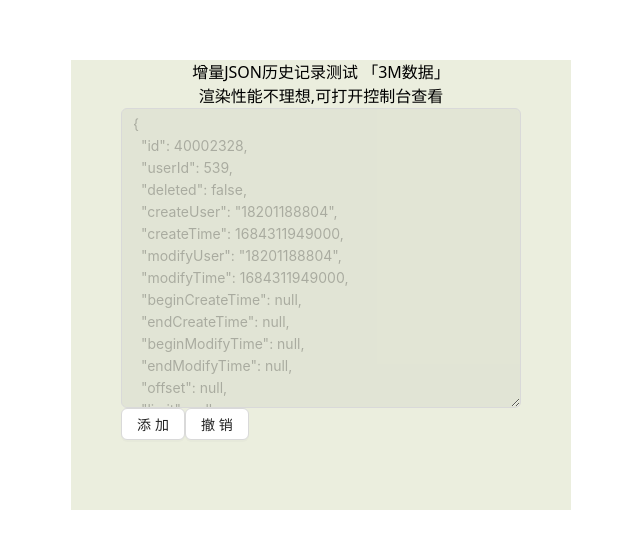
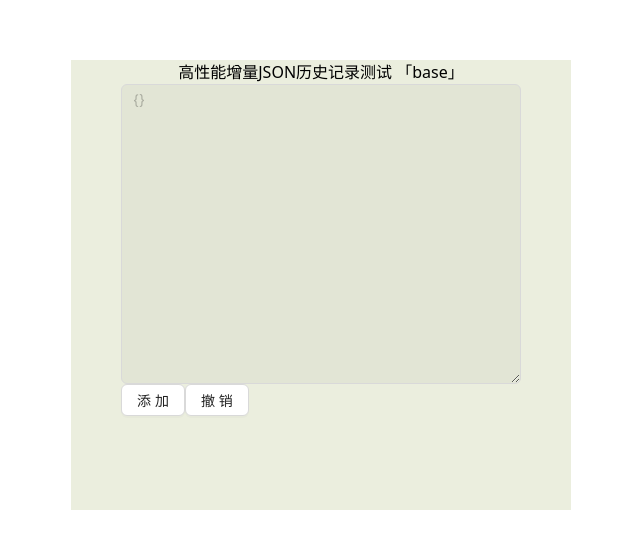
Before and after one commit to gong9/incremental-history, a React (Vite) app: page / in a window 1280 px wide. Shown: the part 115-664 px from the top of the page, without its empty margins (319-959 px from the left). Built offline with nearby package versions, Linux system fonts and the light colour scheme.

Commit message:
feat: change history stack when add

```diff
--- a/src/App.tsx
+++ b/src/App.tsx
@@ -4,25 +4,28 @@ import { Button, Input } from 'antd'
 import './App.css'
 import historyCcontroller from './historyCcontroller'
 import { generateRandomString } from './utils'
+import bigBaseData from './data.json'
 
 function App() {
-  const [json] = useState(historyCcontroller.baseData)
+  const [json, setJson] = useState({})
 
   const add = () => {
     historyCcontroller.add(`/${generateRandomString(10)}`, '新加的')
 
-    console.log(historyCcontroller.lastData)
+    setJson(historyCcontroller.lastData)
   }
 
   const undo = () => {
-    console.log(historyCcontroller.undo())
+    setJson(historyCcontroller.undo())
+  }
+
+  const toggle = () => {
+    setJson(bigBaseData)
   }
 
   return (
     <div className="main">
-      <h3 className="m-3">增量JSON历史记录测试 「3M数据」</h3>
-
-      <div>渲染性能不理想,可打开控制台查看</div>
+      <h3 className="m-3">高性能增量JSON历史记录测试 「base」</h3>
 
       <Input.TextArea disabled value={JSON.stringify(json, null, 2)} />
 
--- a/src/historyCcontroller/index.ts
+++ b/src/historyCcontroller/index.ts
@@ -1,6 +1,6 @@
 import type { Operation } from 'fast-json-patch'
 import jsonpatch from 'fast-json-patch'
-import baseData from '../data.json'
+import { message } from 'antd'
 
 interface HistoryDataType {
   [k: string]: unknown
@@ -13,14 +13,22 @@ class HistoryCcontroller {
   private historyIndex: number
 
   constructor(historyStackLength = 10) {
-    this.baseData = baseData
+    this.baseData = {}
     this.patch = []
     this.historyStackLength = historyStackLength
     this.historyIndex = 0
   }
 
+  public setBaseData(data: HistoryDataType) {
+    this.baseData = jsonpatch.deepClone(data)
+  }
+
   public get lastData() {
     return jsonpatch.applyPatch({ ...this.baseData }, this.patch).newDocument
+  }
+
+  private get isTopStack() {
+    return this.historyIndex === this.patch.length
   }
 
   private updateBaseData() {
@@ -38,7 +46,14 @@ class HistoryCcontroller {
     }
   }
 
+  private changeHistoryStack() {
+    if (!this.isTopStack)
+      this.patch = this.patch.slice(0, this.historyIndex)
+  }
+
   public add(path: string, value: unknown) {
+    this.changeHistoryStack()
+
     this.patch.push({
       op: 'add',
       path,
@@ -49,6 +64,8 @@ class HistoryCcontroller {
   }
 
   public replace(path: string, value: unknown) {
+    this.changeHistoryStack()
+
     this.patch.push({
       op: 'replace',
       path,
@@ -59,6 +76,8 @@ class HistoryCcontroller {
   }
 
   public delete(path: string) {
+    this.changeHistoryStack()
+
     this.patch.push({
       op: 'remove',
       path,
@@ -75,9 +94,10 @@ class HistoryCcontroller {
         .newDocument
     }
     else {
+      message.warning(`只能回退${this.historyStackLength}步`)
       return { ...this.baseData }
     }
   }
 }
 
-export default new HistoryCcontroller()
+export default new HistoryCcontroller(10)
```
